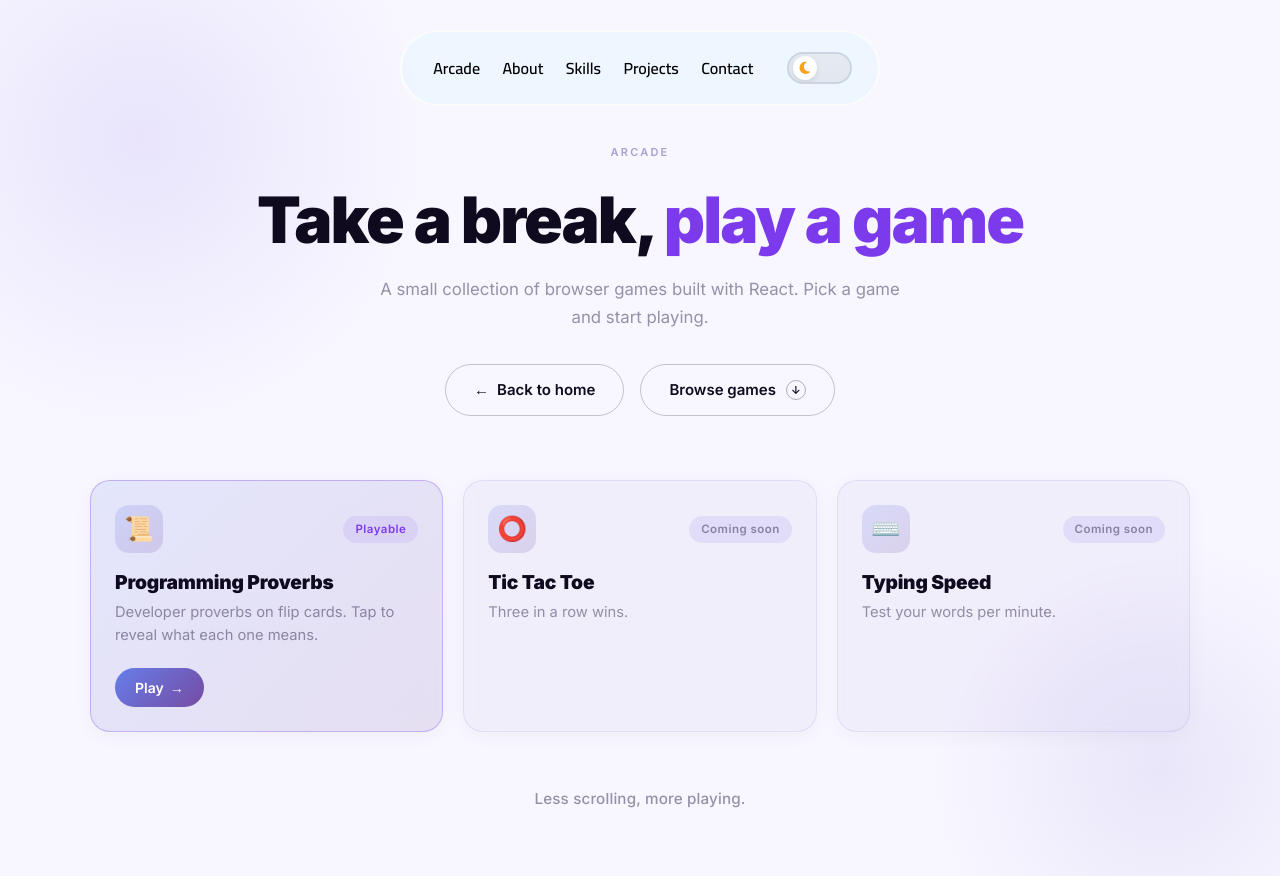
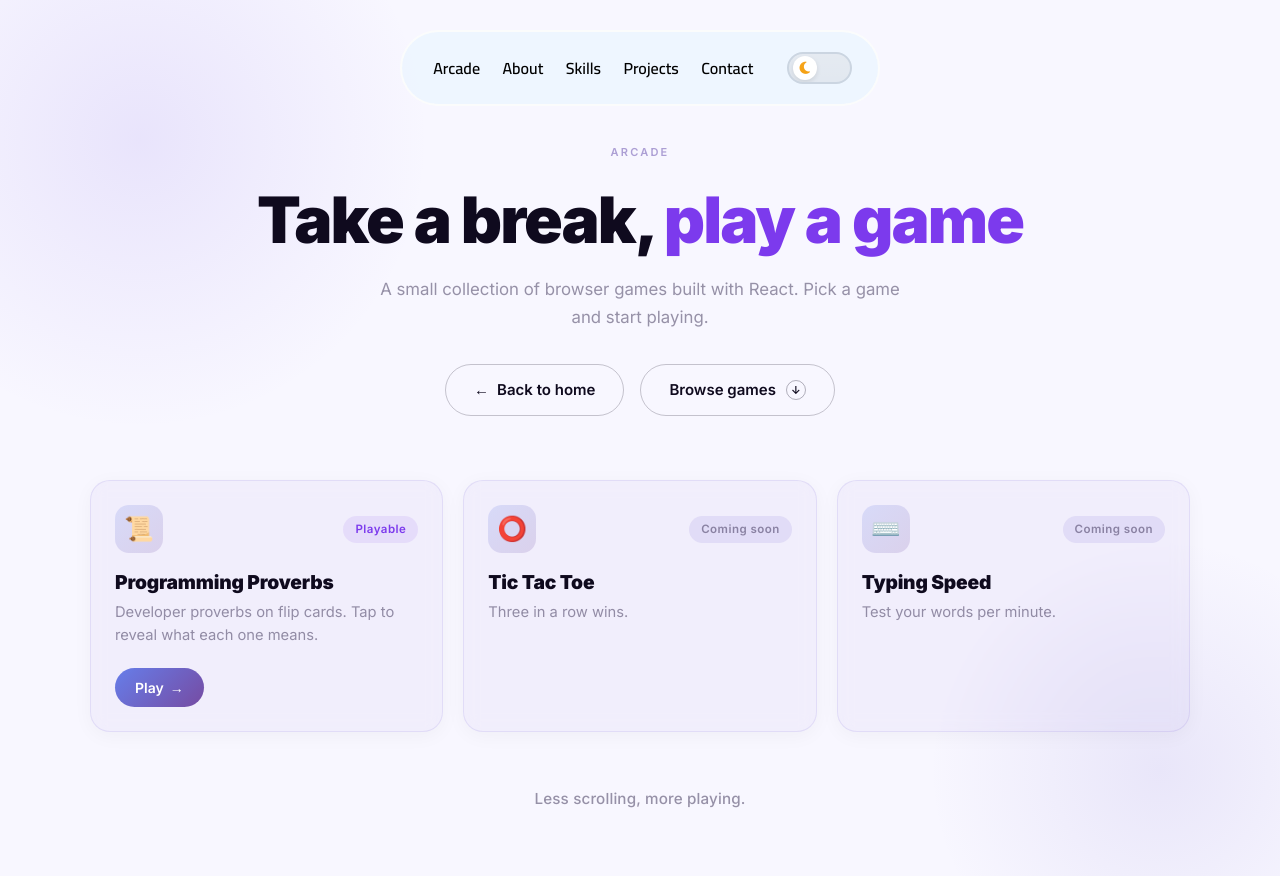
Before and after one commit to MOHAMED54353/My-Portfolio, a React (Vite) app: page /arcade in a window 1280 px wide. Shown: the top 876 px of the page. Built offline with nearby package versions, Linux system fonts and the light colour scheme.

Commit message:
Remove unused styles for playable and soon arcade cards

```diff
--- a/src/css/Arcade.css
+++ b/src/css/Arcade.css
@@ -169,33 +169,11 @@
     animation: arcade-rise 0.7s ease both;
     animation-delay: calc(var(--i, 0) * 60ms + 150ms);
 }
-
-/* لعبة جاهزة */
-.arcade-card.is-playable {
-    cursor: pointer;
-    border-color: rgba(124, 58, 237, 0.3);
-    background: linear-gradient(135deg,
-            rgba(102, 126, 234, 0.14),
-            rgba(118, 75, 162, 0.14));
-}
-
-.arcade-card.is-playable:hover {
-    transform: translateY(-4px);
-    border-color: rgba(124, 58, 237, 0.5);
-    box-shadow: 0 10px 30px rgba(102, 126, 234, 0.22);
-}
-
-/* لعبة لسه جاية */
-.arcade-card.is-soon {
-    cursor: default;
-}
-
 .arcade-card-top {
     display: flex;
     align-items: center;
     justify-content: space-between;
 }
-
 .arcade-icon {
     width: 48px;
     height: 48px;
```
